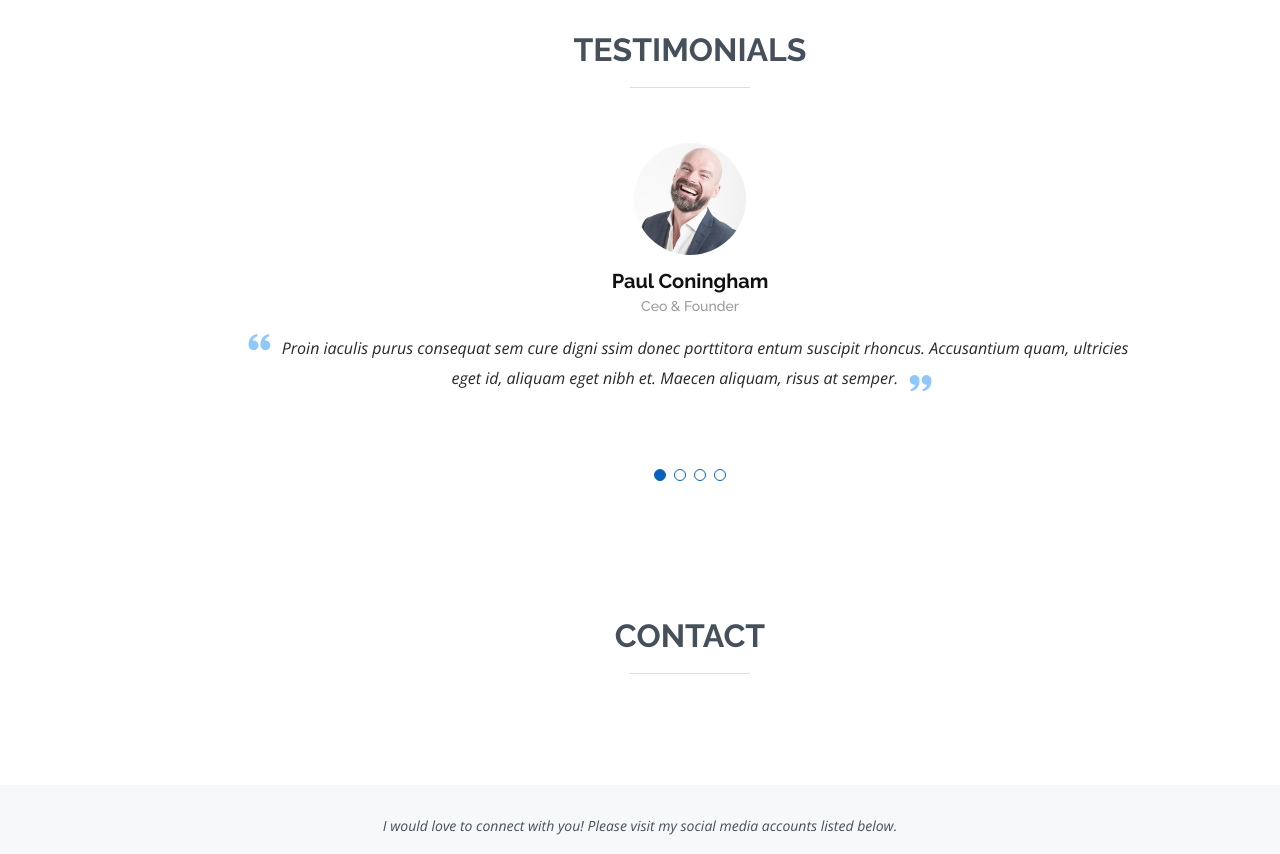
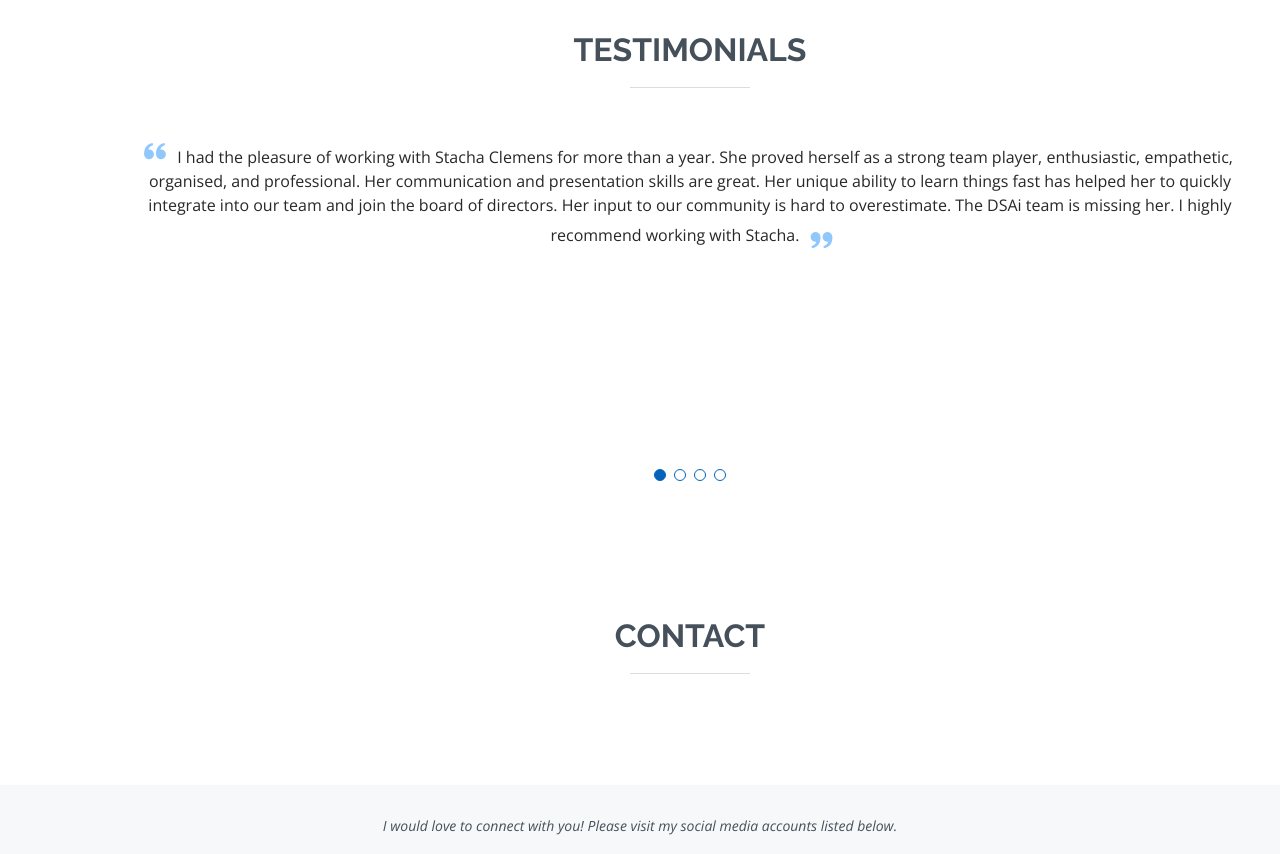
Before and after one commit to Stachacl/portfolio, a website: page index.html in a window 1280 px wide. Shown: the part 4900-5754 px from the top of the page. Drawn offline with nearby package versions, Linux system fonts and the light colour scheme; a script that the page names is missing.

Commit message:
testimonial section paul and rebecca review

```diff
--- a/index.html
+++ b/index.html
@@ -989,19 +989,20 @@
             <div class="swiper-wrapper">
               <div class="swiper-slide">
                 <div class="testimonial-item">
-                  <img
-                    src="assets/img/testimonials/testimonials-1.jpg"
+                   <!-- <img
+                    src="assets/img/testimonials/paul.jpg"
                     class="testimonial-img"
                     alt=""
                   />
-                  <h3>Paul Coningham</h3>
-                  <h4>Ceo &amp; Founder</h4>
-                  <p>
+                 <h3>Paul Conyngham</h3>
+                  <h4>Founder and President </br>
+                    Data Science and Artificial Intelligence Association of Australia </h4>
+                  <p> -->
                     <i class="bx bxs-quote-alt-left quote-icon-left"></i>
-                    Proin iaculis purus consequat sem cure digni ssim donec
-                    porttitora entum suscipit rhoncus. Accusantium quam,
-                    ultricies eget id, aliquam eget nibh et. Maecen aliquam,
-                    risus at semper.
+                    I had the pleasure of working with Stacha Clemens for more than a year. She proved herself as a strong team player, enthusiastic, empathetic, organised, and professional. Her communication and presentation skills are great. Her unique ability to learn things fast has helped her to quickly integrate into our team and join the board of directors.
+                    Her input to our community is hard to overestimate.
+                    The DSAi team is missing her.
+                    I highly recommend working with Stacha.
                     <i class="bx bxs-quote-alt-right quote-icon-right"></i>
                   </p>
                 </div>
@@ -1011,12 +1012,12 @@
               <div class="swiper-slide">
                 <div class="testimonial-item">
                   <img
-                    src="assets/img/testimonials/testimonials-2.jpg"
+                    src="assets/img/testimonials/rebecca.jpeg"
                     class="testimonial-img"
                     alt=""
                   />
-                  <h3>Rebecca Mc Conmarc</h3>
-                  <h4>Designer</h4>
+                  <h3>Rebecca McCormack</h3>
+                  <h4>Arts professional, acessibility consultant</h4>
                   <p>
                     <i class="bx bxs-quote-alt-left quote-icon-left"></i>
                     Export tempor illum tamen malis malis eram quae irure esse
```
Also changed, not shown: assets/img/testimonials/paul.jpg (added), assets/img/testimonials/rebecca.jpeg (added).
